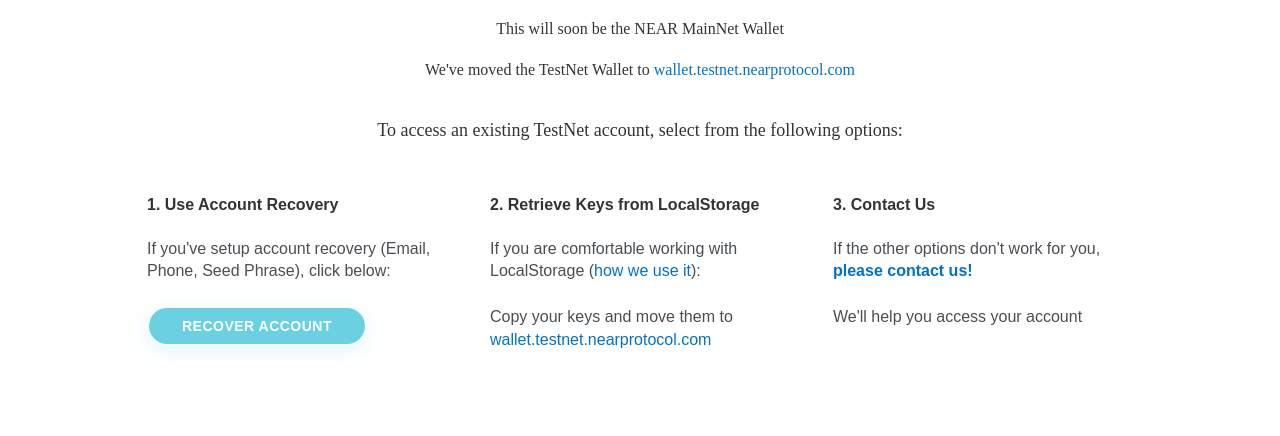
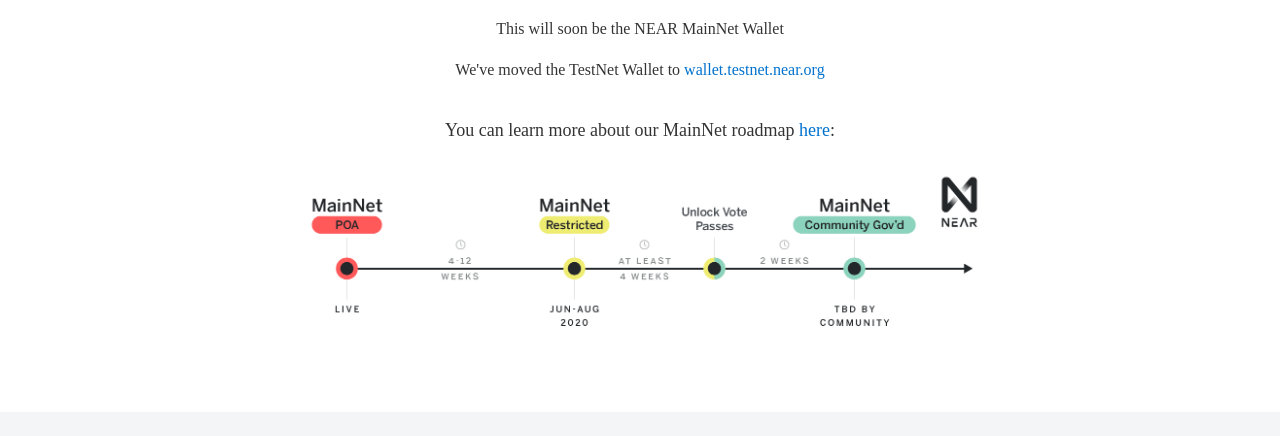
Before and after one commit to nearprotocol/wallet-temp-landing-page, a Gatsby site: page / in a window 1280 px wide. Shown: the part 177-613 px from the top of the page. Built offline with nearby package versions, Linux system fonts and the light colour scheme; Gatsby itself is replaced by a stand-in of ours; a web font is replaced by a local one.

Commit message:
Change copy for near.org

```diff
--- a/src/components/hero.js
+++ b/src/components/hero.js
@@ -1,5 +1,7 @@
 import React from "react"
 import PropTypes from "prop-types"
+import NearTimeline from "../images/genesis-timeline-1.png"
+
 
 const Hero = ({ siteTitle }) => (
   <div
@@ -26,11 +28,12 @@
     </p>
     {/* <p style={{ textAlign: "center"}}>Read our <a href="https://nearprotocol.com/blog/mainnet-roadmap/">The Road to MainNet and Beyond</a> post to learn more.</p> */}
     <p style={{ textAlign: "center" }}>
-     We've moved the TestNet Wallet to <a href="https://wallet.testnet.nearprotocol.com">wallet.testnet.nearprotocol.com</a>
+     We've moved the TestNet Wallet to <a href="https://wallet.testnet.near.org">wallet.testnet.near.org</a>
     </p><br></br>
     <p style={{ textAlign: "center", fontSize: 18, fontWeight: 500 }}>
-      To access an existing TestNet account, select from the following options:
+      You can learn more about our MainNet roadmap <a href="https://near.org/blog/near-mainnet-genesis/">here</a>:
     </p>
+    <img style={{width: 700}} src={NearTimeline} />
   </div>
 )
 
--- a/src/pages/index.js
+++ b/src/pages/index.js
@@ -3,7 +3,6 @@
 import Layout from "../components/layout"
 import SEO from "../components/seo"
 import Hero from "../components/hero"
-import Content from "../components/content"
 import Navigation from "../components/navigation"
 
 const IndexPage = () => (
@@ -11,7 +10,6 @@
     <SEO />
     <Navigation />
     <Hero />
-    <Content />
   </Layout>
 )
 
```
Also changed, not shown: src/images/genesis-timeline-1.png (added).
